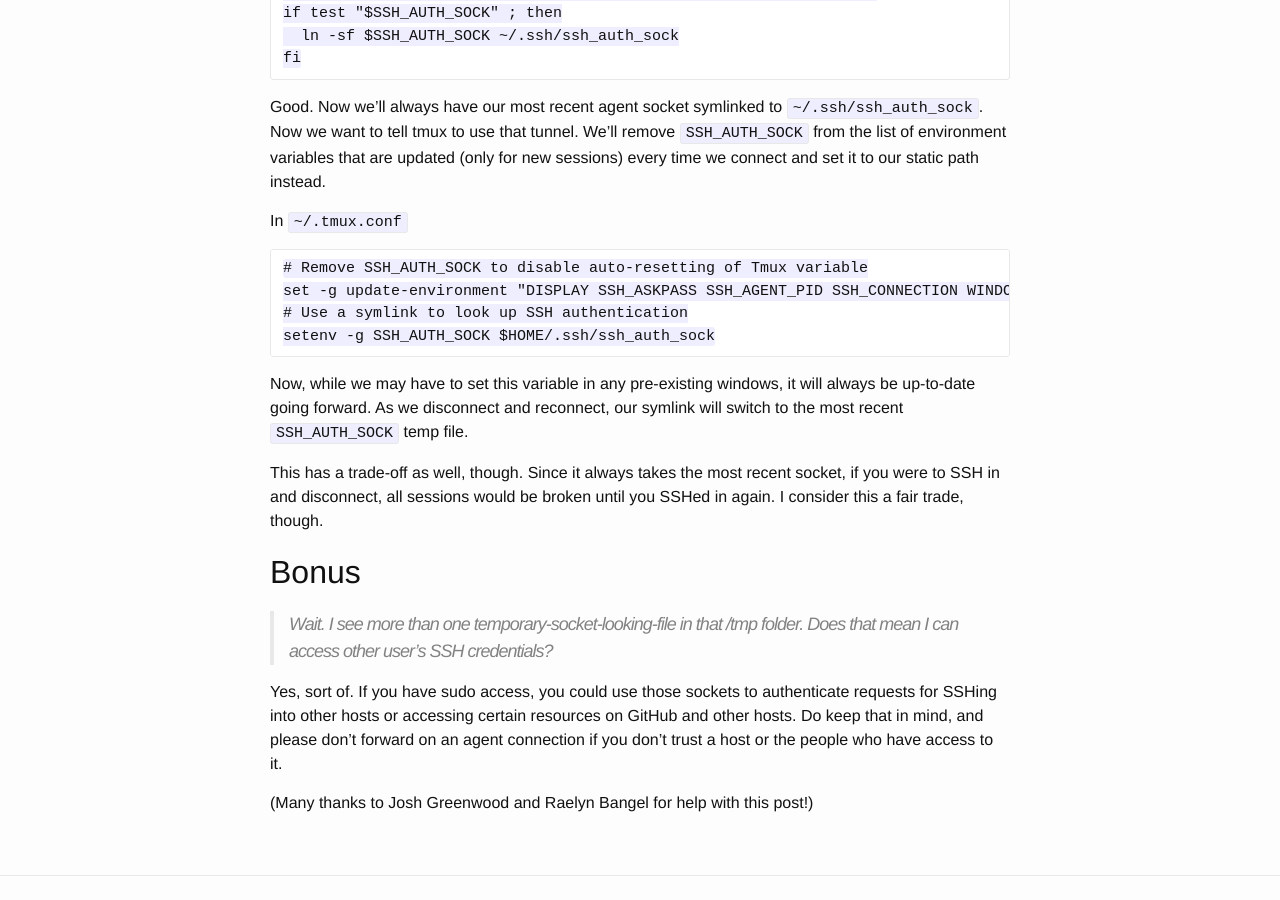
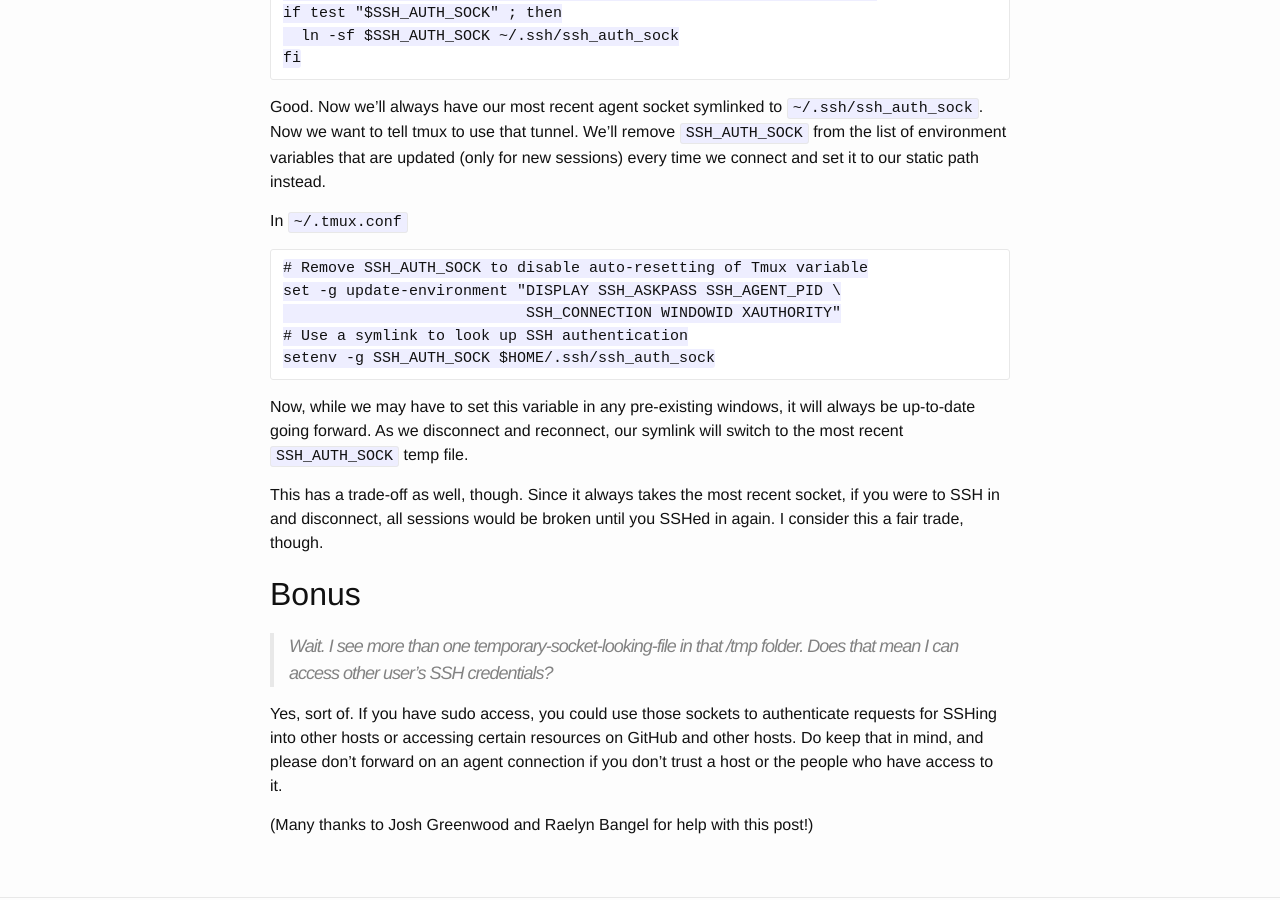
Before and after one commit to McPolemic/McPolemic.github.io, a Jekyll site: the page built from _posts/2016-10-21-reconciling-tmux-and-ssh-agent-forwarding.md, in a window 1280 px wide and 900 px high, scrolled down 2162 px. Built offline with Jekyll 4.4.1, drawn with Linux system fonts in a browser that asks for light colours; comment, search, counter and statistics services are not loaded.

Commit message:
Add a line-break for readability

```diff
--- a/_posts/2016-10-21-reconciling-tmux-and-ssh-agent-forwarding.md
+++ b/_posts/2016-10-21-reconciling-tmux-and-ssh-agent-forwarding.md
@@ -69,7 +69,8 @@ Good. Now we'll always have our most recent agent socket symlinked to `~/.ssh/ss
 In `~/.tmux.conf`
 
     # Remove SSH_AUTH_SOCK to disable auto-resetting of Tmux variable
-    set -g update-environment "DISPLAY SSH_ASKPASS SSH_AGENT_PID SSH_CONNECTION WINDOWID XAUTHORITY"
+    set -g update-environment "DISPLAY SSH_ASKPASS SSH_AGENT_PID \
+                               SSH_CONNECTION WINDOWID XAUTHORITY"
     # Use a symlink to look up SSH authentication
     setenv -g SSH_AUTH_SOCK $HOME/.ssh/ssh_auth_sock
 
```
